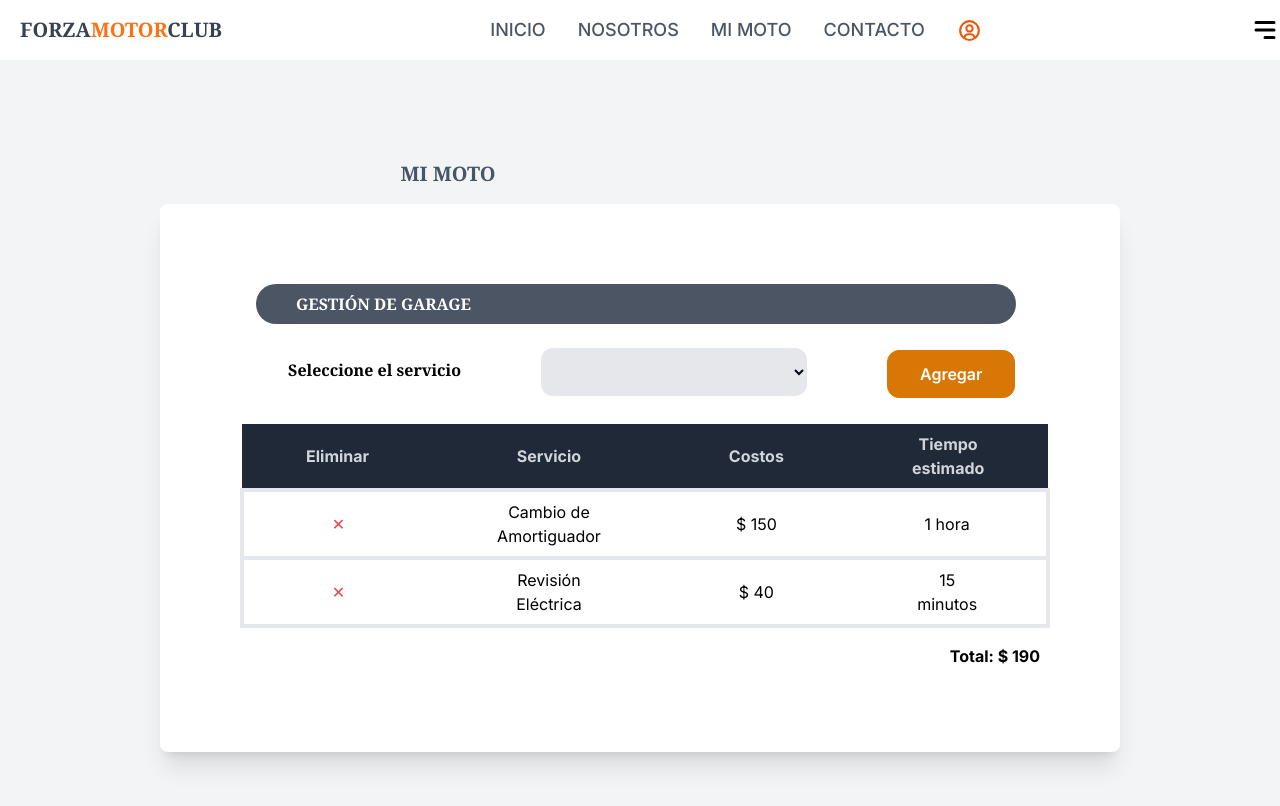
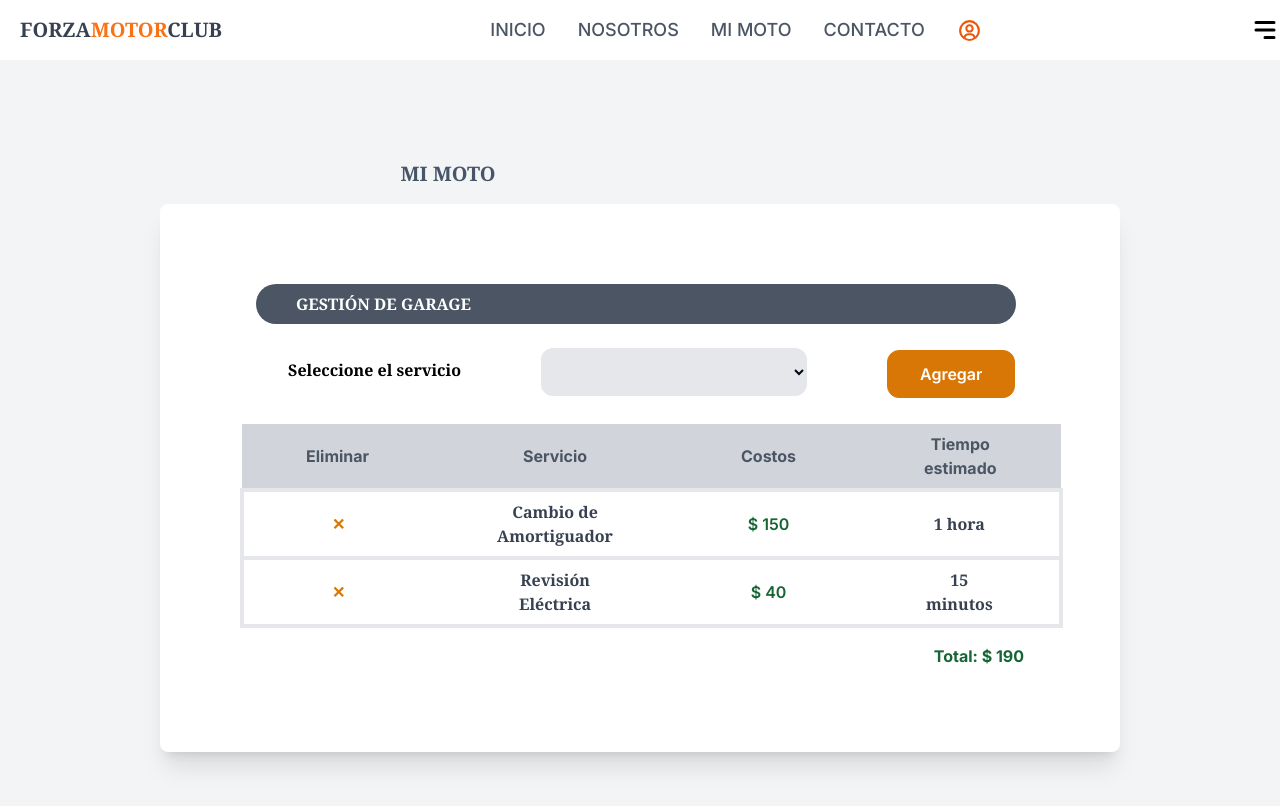
Before and after one commit to Rantodelli75/Taller-Motos-Nextjs-postgresql, a Next.js app: page /components/Mimoto in a window 1280 px wide. Shown: the top 806 px of the page. Built offline with nearby package versions, Linux system fonts and the light colour scheme.

Commit message:
update Mimoto

```diff
--- a/src/app/components/Mimoto/component/mimoto.tsx
+++ b/src/app/components/Mimoto/component/mimoto.tsx
@@ -88,18 +88,18 @@ const totalCost = services.reduce((acc, service) => acc + service.cost, 0);
                 </div>
             <table className="min-w-full table-auto">
                 <thead className="justify-between">
-                    <tr className="bg-gray-800">
+                    <tr className="bg-gray-300">
                         <th className="px-16 py-2">
-                            <span className="text-gray-300">Eliminar</span>
+                            <span className="text-gray-600">Eliminar</span>
                         </th>
                         <th className="px-16 py-2">
-                            <span className="text-gray-300">Servicio</span>
+                            <span className="text-gray-600">Servicio</span>
                         </th>
                         <th className="px-16 py-2">
-                            <span className="text-gray-300">Costos</span>
+                            <span className="text-gray-600">Costos</span>
                         </th>
                         <th className="px-16 py-2">
-                            <span className="text-gray-300">Tiempo estimado</span>
+                            <span className="text-gray-600">Tiempo estimado</span>
                         </th>
                     </tr>
                 </thead>
@@ -109,21 +109,21 @@ const totalCost = services.reduce((acc, service) => acc + service.cost, 0);
                 <td className="px-4 py-2">
                     <button
                         onClick={() => handleRemoveService(index)}
-                        className="text-red-500 hover:text-red-700"
+                        className="text-amber-600 font-bold hover:text-amber-700"
                     >
                         ✕
                     </button>
                 </td>
-                <td className="px-16 py-2 flex justify-center">
+                <td className="px-16 py-2 font-serif text-gray-700 font-semibold flex justify-center">
                     {service.name}
                 </td>
-                <td className="px-16 py-2">$ {service.cost.toLocaleString()}</td>
-                <td className="px-16 py-2">{service.estimatedTime}</td>
+                <td className="px-16 py-2 text-green-800 font-semibold">$ {service.cost.toLocaleString()}</td>
+                <td className="px-16 py-2 font-serif text-gray-700 font-semibold">{service.estimatedTime}</td>
             </tr>
             ))}
             </tbody>
             </table>
-                <div className="flex justify-end font-bold mt-4">
+                <div className="flex justify-end font-bold mt-4 mr-4 text-green-800">
                 Total: $ {totalCost.toLocaleString()}
                 </div>
               {/* Fin de la gestión de servicios */}
```
Also changed, not shown: src/app/elements1/logotitulo.png (added).
